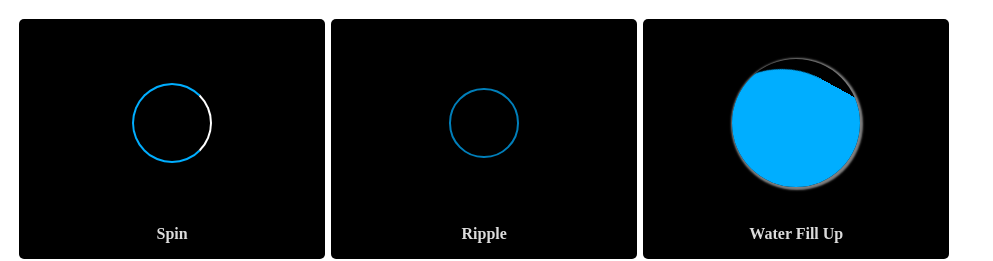
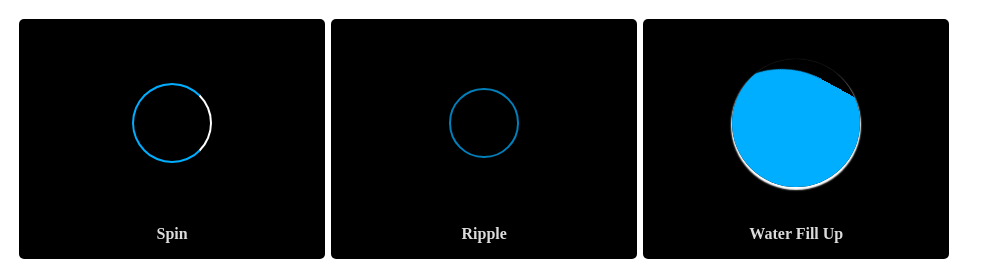
Before and after one commit to subhankar-das/loaders, a plain HTML site: page index.html in a window 1280 px wide. Shown: the top 261 px of the page, without its empty margins (0-993 px from the left). Drawn offline with Linux system fonts and the light colour scheme.

Commit message:
box shadow changes

```diff
--- a/styles.css
+++ b/styles.css
@@ -101,7 +101,7 @@ body {
   width: 8rem;
   height: 8rem;
   /* border: 0.2px solid #fff; */
-  box-shadow: 1px 1px 2px 2px rgba(255,255,255,0.5);
+  box-shadow: 0px 2px 1.5px 1px rgba(255,255,255,1);
   border-radius: 50%;
   position: relative;
   overflow: hidden;
```
